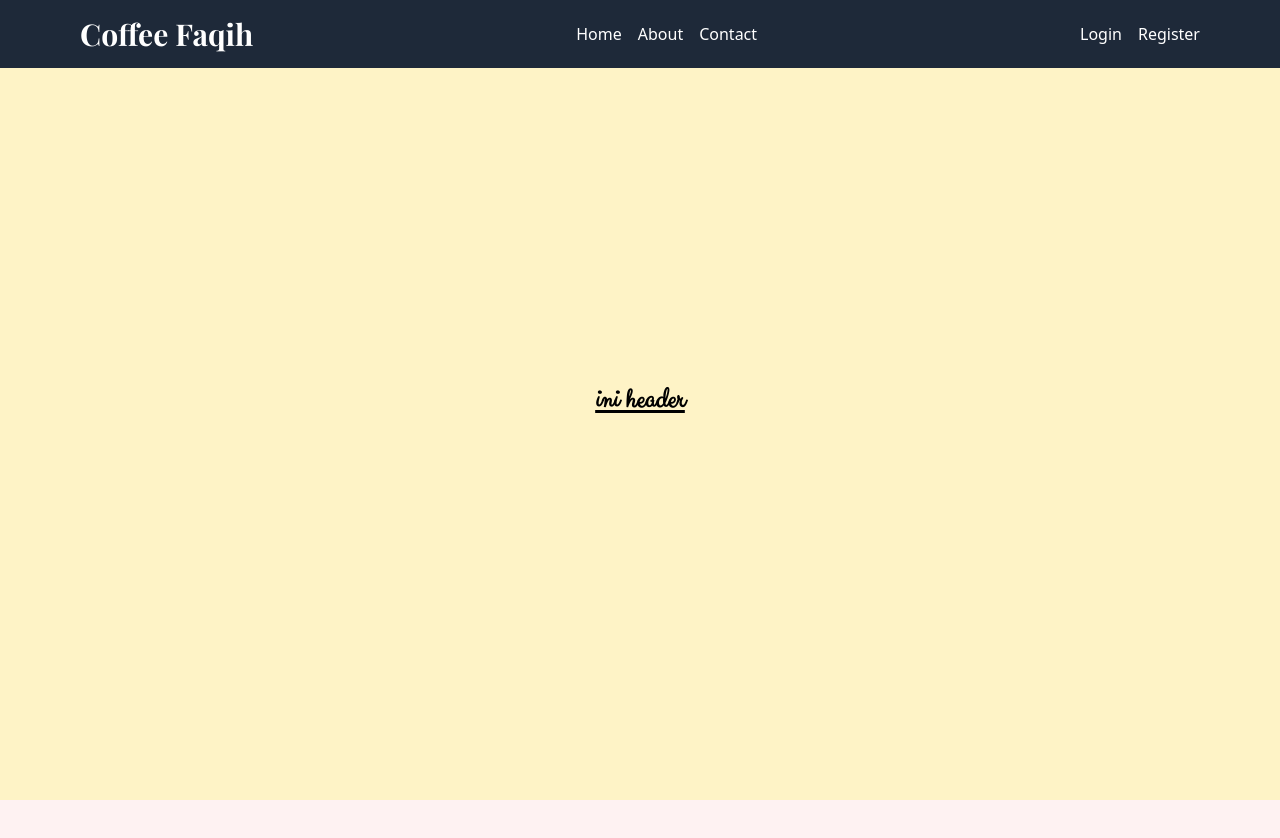
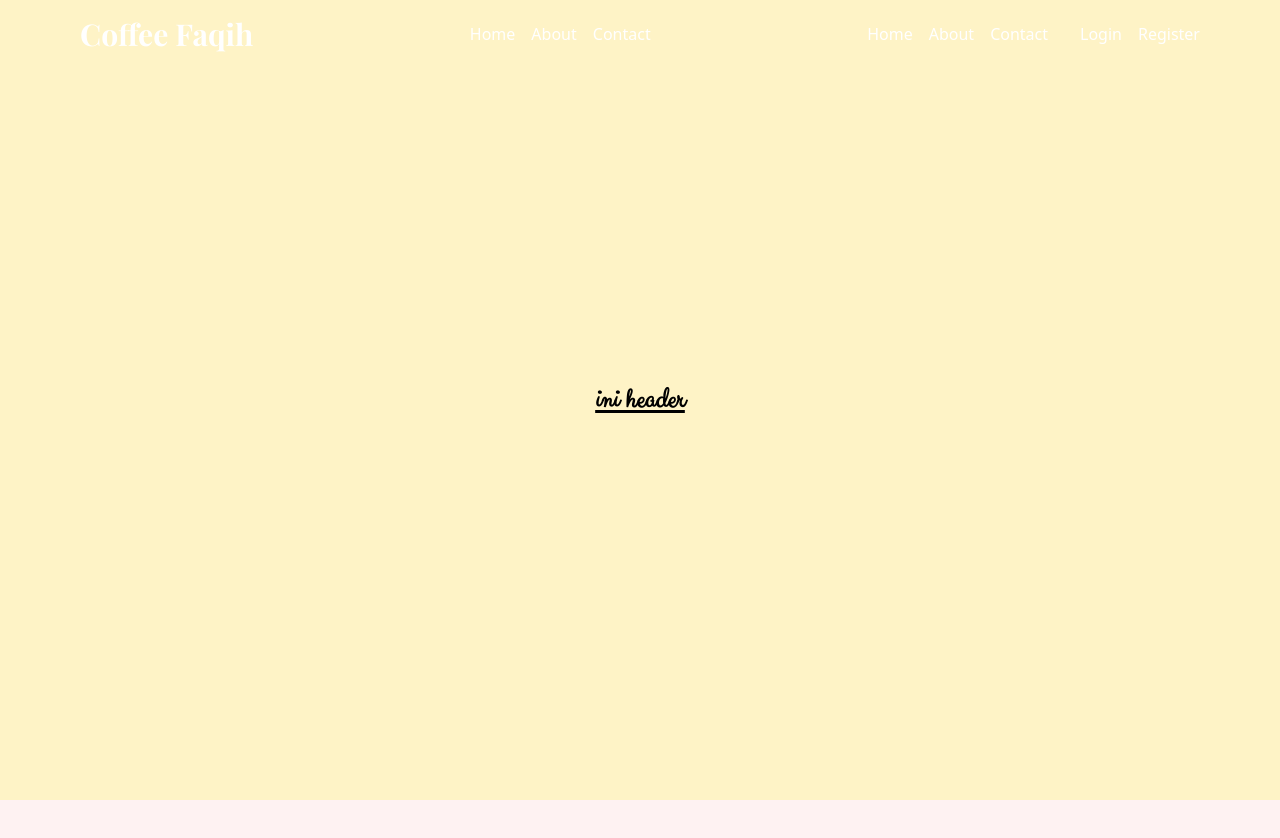
Before and after one commit to Spesial-Team/coffee-special-team-ui, a plain HTML site: page index.html in a window 1280 px wide. Shown: the top 838 px of the page. Drawn offline with nearby package versions, Linux system fonts and the light colour scheme.

Commit message:
transition navbar

```diff
--- a/assets/scripts/nav.js
+++ b/assets/scripts/nav.js
@@ -20,4 +20,20 @@ function initializeNavbar() {
   overlay.addEventListener("click", () => {
     button.click();
   });
+
+  const navbar = document.getElementById("main-navbar");
+  const scrollThreshold = 50;
+  if (navbar) {
+    const handleScroll = () => {
+      if (window.scrollY > scrollThreshold) {
+        navbar.classList.remove("lg:bg-transparent");
+        navbar.classList.add("lg:bg-gray-800", "shadow-md");
+      } else {
+        navbar.classList.add("lg:bg-transparent");
+        navbar.classList.remove("lg:bg-gray-800", "shadow-md");
+      }
+    };
+    window.addEventListener("scroll", handleScroll);
+    handleScroll();
+  }
 }
--- a/layouts/nav.html
+++ b/layouts/nav.html
@@ -1,5 +1,6 @@
 <nav
-  class="bg-gray-800 p-4 text-white flex justify-between items-center px-4 fixed top-0 left-0 right-0 z-50 lg:px-20"
+  id="main-navbar"
+  class="bg-gray-800 p-4 text-white flex justify-between items-center px-4 fixed top-0 left-0 right-0 z-50 lg:px-20 duration-1000 ease-in-out"
 >
   <h1 class="text-3xl font-bold font-['playfair-display'] z-25">
     Coffee Faqih
@@ -41,6 +42,22 @@
   </div>
 
   <div class="hidden lg:flex lg:flex-row lg:items-center lg:space-x-8">
+    <ul class="flex flex-col lg:flex-row space-y-4 lg:space-y-0 lg:space-x-4">
+      <li>
+        <a href="/" class="hover:text-amber-400 block lg:inline-block">Home</a>
+      </li>
+      <li>
+        <a href="/about" class="hover:text-amber-400 block lg:inline-block"
+          >About</a
+        >
+      </li>
+      <li>
+        <a href="/contact" class="hover:text-amber-400 block lg:inline-block"
+          >Contact</a
+        >
+      </li>
+    </ul>
+
     <ul
       class="flex flex-col lg:flex-row space-y-4 lg:space-y-0 lg:space-x-4 border-t pt-4 lg:pt-0 lg:border-t-0"
     >
```
